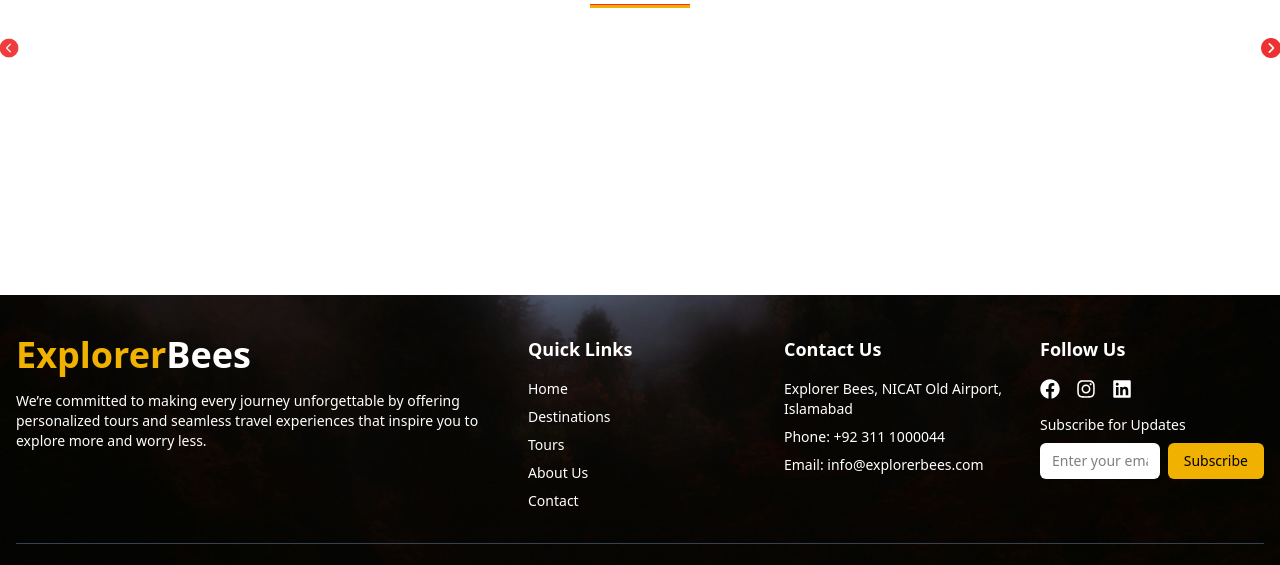
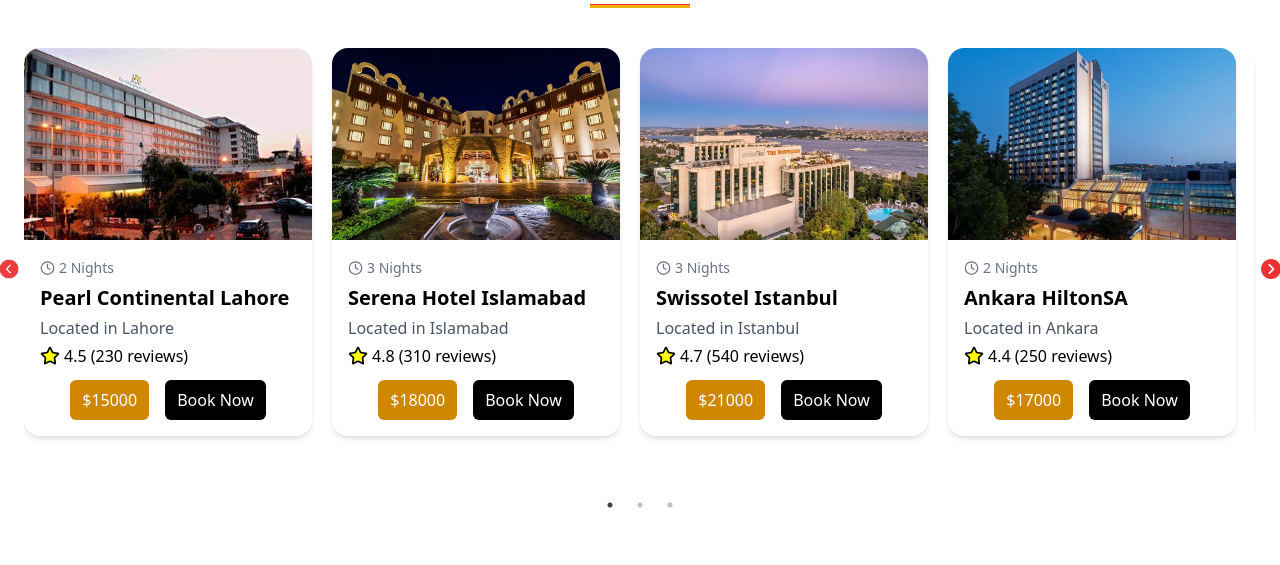
Before and after one commit to hamnah-naeem/ExplorerBees, a React (Vite) app: page /explorehotels in a window 1280 px wide. Shown: the part 164-729 px from the top of the page. Built offline with nearby package versions, Linux system fonts and the light colour scheme; no server answers; the HTML template or start-up script is replaced by a standard one.

Commit message:
Restaurants api integration

```diff
--- a/src/components/ExploreHotels.jsx
+++ b/src/components/ExploreHotels.jsx
@@ -1,11 +1,17 @@
-import React, { useEffect, useState } from "react";
+import React from "react";
+import lahoreHotel from "../assets/images/hotels/pc-lahore.jpeg";
+import isbdHotel from "../assets/images/hotels/serena-isbd.jpeg";
+import karachiHotel from "../assets/images/hotels/movenpickl-karachi.jpg";
+import peshawarHotel from "../assets/images/hotels/fortcont-peshawar.jpg";
+import istanbulHotel from "../assets/images/hotels/swissotel-istanbul.jpg";
+import antalyaHotel from "../assets/images/hotels/akra-antalya.jpeg";
+import ankaraHotel from "../assets/images/hotels/ankara-ankara.jpeg";
+import next from "../assets/images/home/next.png";
+import back from "../assets/images/home/back.png";
 import Slider from "react-slick";
 import "slick-carousel/slick/slick.css";
 import "slick-carousel/slick/slick-theme.css";
-import { Clock, Star, Loader2 } from "lucide-react";
-import next from "../assets/images/home/next.png";
-import back from "../assets/images/home/back.png";
-import { endpoints } from "../apis/endpoints";
+import { Clock, Star } from "lucide-react";
 
 const SlickArrowLeft = ({ ...props }) => (
   <img src={back} alt="prevArrow" {...props} />
@@ -15,55 +21,6 @@
 );
 
 const ExploreHotels = () => {
-  const [hotels, setHotels] = useState([]);
-  const [loading, setLoading] = useState(true);
-
-  useEffect(() => {
-    const fetchHotels = async () => {
-      try {
-        const formData = new FormData();
-        formData.append("city_id", "85475"); // Example: Islamabad
-        formData.append("state_id", "3169");
-        formData.append("email", "test@example.com");
-        formData.append("type", "hotel");
-        formData.append("maximum_guest", "");
-        formData.append("facilities_array", "");
-        formData.append("start_date", "");
-        formData.append("end_date", "");
-        formData.append("start_price", "");
-        formData.append("end_price", "");
-        formData.append("limit", "10");
-        formData.append("offset", "0");
-        formData.append("is_interested", "");
-        formData.append("search_text", "");
-        formData.append("lat", "33.6844");
-        formData.append("lng", "73.0479");
-        formData.append("id", "");
-
-        const res = await fetch(
-          endpoints.getHotels,
-          {
-            method: "POST",
-            body: formData,
-          }
-        );
-
-        const data = await res.json();
-        console.log("API response:", data);
-
-        if (!data.error) {
-          setHotels(data.records);
-        }
-      } catch (err) {
-        console.error("Error fetching hotels:", err);
-      } finally {
-        setLoading(false);
-      }
-    };
-
-    fetchHotels();
-  }, []);
-
   const settings = {
     dots: true,
     infinite: true,
@@ -73,11 +30,88 @@
     nextArrow: <SlickArrowRight />,
     prevArrow: <SlickArrowLeft />,
     responsive: [
-      { breakpoint: 1024, settings: { slidesToShow: 3, slidesToScroll: 2 } },
-      { breakpoint: 768, settings: { slidesToShow: 2, slidesToScroll: 2 } },
-      { breakpoint: 480, settings: { slidesToShow: 1, slidesToScroll: 1 } },
+      {
+        breakpoint: 1024,
+        settings: {
+          slidesToShow: 3,
+          slidesToScroll: 2,
+        },
+      },
+      {
+        breakpoint: 768,
+        settings: {
+          slidesToShow: 2,
+          slidesToScroll: 2,
+        },
+      },
+      {
+        breakpoint: 480,
+        settings: {
+          slidesToShow: 1,
+          slidesToScroll: 1,
+        },
+      },
     ],
   };
+
+  const hotelList = [
+    {
+      name: "Pearl Continental Lahore",
+      city: "Lahore",
+      img: lahoreHotel,
+      duration: "2 Nights",
+      rating: "4.5 (230 reviews)",
+      price: "15000",
+    },
+    {
+      name: "Serena Hotel Islamabad",
+      city: "Islamabad",
+      img: isbdHotel,
+      duration: "3 Nights",
+      rating: "4.8 (310 reviews)",
+      price: "18000",
+    },
+    {
+      name: "Swissotel Istanbul",
+      city: "Istanbul",
+      img: istanbulHotel,
+      duration: "3 Nights",
+      rating: "4.7 (540 reviews)",
+      price: "21000",
+    },
+    {
+      name: "Ankara HiltonSA",
+      city: "Ankara",
+      img: ankaraHotel,
+      duration: "2 Nights",
+      rating: "4.4 (250 reviews)",
+      price: "17000",
+    },
+    {
+      name: "Mövenpick Karachi",
+      city: "Karachi",
+      img: karachiHotel,
+      duration: "2 Nights",
+      rating: "4.2 (190 reviews)",
+      price: "12000",
+    },
+    {
+      name: "Fort Continental Peshawar",
+      city: "Peshawar",
+      img: peshawarHotel,
+      duration: "1 Night",
+      rating: "4.0 (80 reviews)",
+      price: "9500",
+    },
+    {
+      name: "Akra Hotel Antalya",
+      city: "Antalya",
+      img: antalyaHotel,
+      duration: "4 Nights",
+      rating: "4.6 (430 reviews)",
+      price: "19500",
+    },
+  ];
 
   return (
     <section className="w-full py-12 md:py-24 lg:pt-5 px-6 md:px-0">
@@ -86,46 +120,27 @@
           Explore Hotels
         </h2>
         <hr className="text-red-500 w-[100px] bg-yellow-500 mx-auto h-1 mb-10" />
-
-        {loading ? (
-          <div className="flex justify-center items-center py-10">
-            <Loader2 className="animate-spin w-8 h-8 text-yellow-600" />
-          </div>
-        ) : (
         <Slider {...settings}>
-            {hotels.map((hotel, index) => {
-             const imageUrl =
-               city.image && city.image.length > 0
-                 ? `https://app.explorerbees.com/uploads/${city.image[0].image_name}`
-                 : `https://placehold.co/600x400?text=${encodeURIComponent(city.name)}`;
-
-              return (
+          {hotelList.map((hotel, index) => (
             <div key={index}>
               <div className="overflow-hidden rounded-2xl bg-white shadow-md hover:shadow-xl transition-all duration-300 transform hover:-translate-y-1 mb-5 mr-5">
                 <img
-                      src={imageUrl}
+                  src={hotel.img}
                   alt={hotel.name}
                   className="object-cover w-full h-48 hover:scale-110 transition-all"
                 />
                 <div className="p-4">
-                      {/* Placeholder since API has no duration */}
                   <p className="text-gray-500 flex items-center gap-1 text-sm mb-1">
-                        <Clock width={15} /> {"—"}
+                    <Clock width={15} /> {hotel.duration}
                   </p>
-
                   <h3 className="text-xl font-bold mb-1">{hotel.name}</h3>
-                      <p className="text-gray-600 mb-1">
-                        Located in {hotel.city_name || "Unknown"}
+                  <p className="text-gray-600 mb-1">Located in {hotel.city}</p>
+                  <p className="flex gap-1 items-center">
+                    <Star width={20} fill="yellow" /> {hotel.rating}
                   </p>
-
-                      <p className="flex gap-1 items-center">
-                        <Star width={20} fill="yellow" />{" "}
-                        {hotel.rating || "N/A"}
-                      </p>
-
                   <div className="flex gap-4 justify-center mt-3">
                     <button className="px-3 py-2 bg-yellow-600 rounded-md text-white">
-                          ${hotel.price || "N/A"}
+                      ${hotel.price}
                     </button>
                     <button className="px-3 py-2 bg-black rounded-md text-white">
                       Book Now
@@ -134,10 +149,8 @@
                 </div>
               </div>
             </div>
-              );
-            })}
+          ))}
         </Slider>
-        )}
       </div>
     </section>
   );
--- a/src/components/ExploreRestaurants.jsx
+++ b/src/components/ExploreRestaurants.jsx
@@ -1,93 +1,133 @@
-import React from 'react'
-import Slider from "react-slick"
-import { Clock, Star } from 'lucide-react'
-import "slick-carousel/slick/slick.css"
-import "slick-carousel/slick/slick-theme.css"
-import next from '../assets/images/home/next.png'
+import React, { useEffect, useState } from "react";
+import Slider from "react-slick";
+import { Clock, Star, Loader2 } from "lucide-react";
+import "slick-carousel/slick/slick.css";
+import "slick-carousel/slick/slick-theme.css";
+import next from "../assets/images/home/next.png";
 import back from "../assets/images/home/back.png";
-import haveli from '../assets/images/restaurants/haveli-lahore.jpg'
-import chalet from '../assets/images/restaurants/chalet-istanbul.jpg'
-import bbqtonight from '../assets/images/restaurants/bbqtonight-karachi.jpg'
-import isbdrest from '../assets/images/restaurants/isbdrest.jpg'
-import zeytin from '../assets/images/restaurants/zeytin-antalya.png'
+import { endpoints } from "../apis/endpoints";
+import { getImagefromArray } from "../utils/helper";
+
 const SlickArrowLeft = ({ ...props }) => (
+  <img src={next} alt="nextArrow" {...props} />
+);
+const SlickArrowRight = ({ ...props }) => (
   <img src={back} alt="prevArrow" {...props} />
-)
-
-const SlickArrowRight = ({ ...props }) => (
-    <img src={next} alt="nextArrow" {...props} />
-)
+);
 
 const ExploreRestaurants = () => {
+  const [restaurants, setRestaurants] = useState([]);
+  const [loading, setLoading] = useState(true);
+  const [error, setError] = useState(null);
+
   const settings = {
     dots: true,
     infinite: true,
     speed: 500,
     slidesToShow: 4,
     slidesToScroll: 3,
-        nextArrow: <SlickArrowRight />,
-        prevArrow: <SlickArrowLeft />,
+    nextArrow: <SlickArrowLeft />,
+    prevArrow: <SlickArrowRight />,
     responsive: [
-            {
-                breakpoint: 1024,
-                settings: {
-                    slidesToShow: 1,
-                    slidesToScroll: 1,
+      { breakpoint: 1024, settings: { slidesToShow: 3, slidesToScroll: 2 } },
+      { breakpoint: 768, settings: { slidesToShow: 2, slidesToScroll: 2 } },
+      { breakpoint: 480, settings: { slidesToShow: 1, slidesToScroll: 1 } },
+    ],
+  };
+
+  // Fetch restaurants
+  useEffect(() => {
+    const fetchRestaurants = async () => {
+      try {
+        const formData = new FormData();
+        formData.append("city_id", "85437");
+        formData.append("state_id", "3169");
+        formData.append("limit", "10");
+        formData.append("offset", "0");
+        formData.append("user_email", "test@example.com");
+        formData.append("is_interested", "0");
+        formData.append("search_text", "");
+        formData.append("lat", "31.4218");
+        formData.append("lng", "73.0836");
+        formData.append("id", "0");
+
+        const res = await fetch(endpoints.getRestaurants, {
+          method: "POST",
+          body: formData,
+        });
+
+        if (!res.ok) throw new Error("Failed to fetch restaurants");
+        const data = await res.json();
+        console.log("Restaurants API response:", data);
+
+        if (!data.error && data.records) {
+          setRestaurants(data.records);
         }
-            },
-            {
-                breakpoint: 768,
-                settings: {
-                    slidesToShow: 2,
-                    slidesToScroll: 2,
+      } catch (err) {
+        setError(err.message);
+      } finally {
+        setLoading(false);
       }
-            },
-            {
-                breakpoint: 480,
-                settings: {
-                    slidesToShow: 1,
-                    slidesToScroll: 1,
-                }
-            },
-        ]
-    }
+    };
 
-    const restaurantList = [
-        { name: 'Haveli Restaurant', city: 'Lahore', img: haveli, duration: 'Open 5pm - 11pm', rating: '4.6 (1.1k reviews)', price: '1500 Avg' },
-        { name: 'Chalet Restaurant', city: 'Istanbul', img: chalet, duration: 'Open 1pm - 1am', rating: '4.8 (2.1k reviews)', price: '4500 Avg' },
-        { name: 'BBQ Tonight', city: 'Karachi', img: bbqtonight, duration: 'Open 12pm - 1am', rating: '4.5 (3.4k reviews)', price: '1000 Avg' },
-        { name: '1969 Restaurant', city: 'Islamabad', img: isbdrest, duration: 'Open 11am - 11pm', rating: '4.4 (780 reviews)', price: '2000 Avg' },
-        { name: 'Zeytin Restaurant', city: 'Antalya', img: zeytin, duration: 'Open 10am - 10pm', rating: '4.3 (550 reviews)', price: '1800 Avg' },
-    ]
+    fetchRestaurants();
+  }, []);
 
   return (
-        <section className='w-full py-12 md:py-24 lg:pt-5 px-6 md:px-0'>
-            <div className='max-w-7xl mx-auto px-4 md:px-6'>
-                <h2 className='text-3xl font-bold tracking-tighter sm:text-5xl text-center mb-3 font-serif'>Explore Restaurants</h2>
-                <hr className='text-red-500 w-[100px] bg-yellow-500 mx-auto h-1 mb-10' />
+    <section className="w-full py-12 md:py-24 lg:pt-5 px-6 md:px-0">
+      <div className="max-w-7xl mx-auto px-4 md:px-6">
+        <h2 className="text-3xl font-bold tracking-tighter sm:text-5xl text-center mb-3 font-serif">
+          Explore Restaurants
+        </h2>
+        <hr className="text-red-500 w-[100px] bg-yellow-500 mx-auto h-1 mb-10" />
+
+        {/* Loading */}
+        {loading && (
+          <div className="flex justify-center items-center py-10">
+            <Loader2 className="animate-spin" size={32} />
+            <span className="ml-2">Loading restaurants...</span>
+          </div>
+        )}
+
+        {/* Error */}
+        {error && <p className="text-red-500 text-center">{error}</p>}
+
+        {/* Slider */}
+        {!loading && !error && restaurants.length > 0 && (
           <Slider {...settings}>
-                    {restaurantList.map((restaurant, index) => (
-                        <div key={index}>
-                            <div className='overflow-hidden rounded-2xl bg-white shadow-md hover:shadow-xl transition-all duration-300 transform hover:-translate-y-1 mb-5 mr-5'>
+            {restaurants.map((restaurant, index) => (
+              <div key={restaurant.id || index}>
+                <div className="overflow-hidden rounded-2xl bg-white shadow-md hover:shadow-xl transition-all duration-300 transform hover:-translate-y-1 mb-5 mr-5">
                   <img
-                                    src={restaurant.img}
+                    src={
+                      restaurant.images?.length > 0
+                        ? getImagefromArray(restaurant.images)
+                        : "https://via.placeholder.com/600x400?text=No+Image"
+                    }
                     alt={restaurant.name}
-                                    className='object-cover w-full h-48 hover:scale-110 transition-all'
+                    loading="lazy"
+                    className="object-cover w-full h-48 hover:scale-110 transition-all"
                   />
-                                <div className='p-4'>
-                                    <p className='text-gray-500 flex items-center gap-1 text-sm mb-1'>
-                                        <Clock width={15} /> {restaurant.duration}
+                  <div className="p-4">
+                    <p className="text-gray-500 flex items-center gap-1 text-sm mb-1">
+                      <Clock width={15} />{" "}
+                      {restaurant.time_open && restaurant.time_close
+                        ? `Open ${restaurant.time_open} - ${restaurant.time_close}`
+                        : "Timing not available"}
                     </p>
-                                    <h3 className='text-xl font-bold mb-1'>{restaurant.name}</h3>
-                                    <p className='text-gray-600 mb-1'>Located in {restaurant.city}</p>
-                                    <p className='flex gap-1 items-center'>
-                                        <Star width={20} fill='yellow' /> {restaurant.rating}
+                    <h3 className="text-xl font-bold mb-1">
+                      {restaurant.name}
+                    </h3>
+                    <p className="text-gray-600 mb-1">
+                      📍 {restaurant.address || "No address"}
                     </p>
-                                    <div className='flex gap-4 justify-center mt-3'>
-                                        <button className='px-3 py-2 bg-yellow-600 rounded-md text-white'>
-                                            Rs {restaurant.price}
-                                        </button>
-                                        <button className='px-3 py-2 bg-black rounded-md text-white'>
+                    <p className="flex gap-1 items-center text-yellow-700 font-semibold">
+                      <Star width={20} fill="yellow" />{" "}
+                      {restaurant.rating || "N/A"} (
+                      {restaurant.review_count || 0} reviews)
+                    </p>
+                    <div className="flex gap-4 justify-center mt-3">
+                      <button className="px-3 py-2 bg-black rounded-md text-white">
                         Reserve Now
                       </button>
                     </div>
@@ -96,9 +136,10 @@
               </div>
             ))}
           </Slider>
+        )}
       </div>
     </section>
-    )
-}
+  );
+};
 
-export default ExploreRestaurants
+export default ExploreRestaurants;
```
Lines whose indentation alone changed are shown as unchanged.
